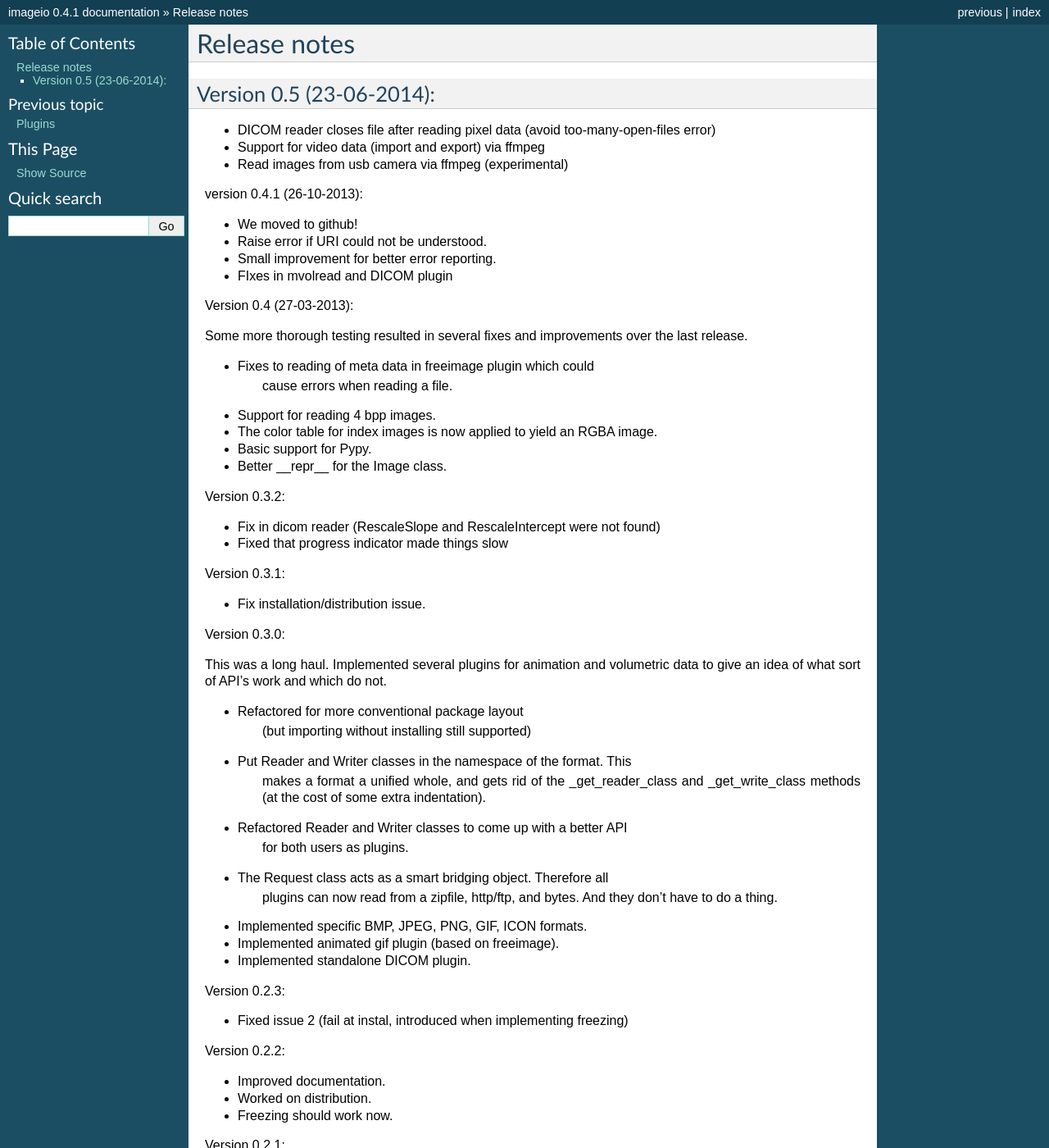
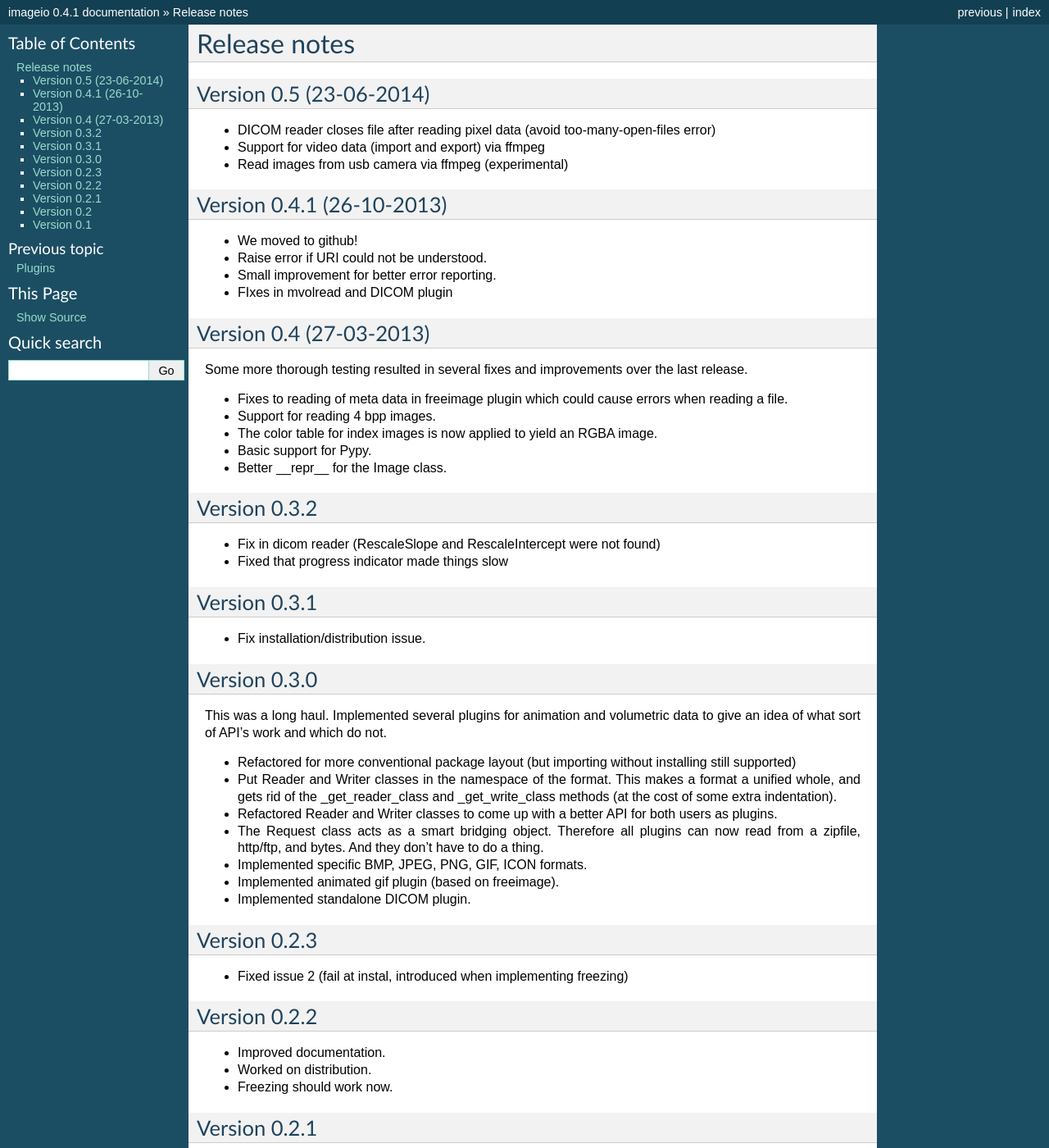
Before and after one commit to imageio/imageio, a Sphinx documentation site: the page built from docs/releasenotes.rst, in a window 1280 px wide and 1400 px high. Shown: the whole window at 82% size. Built offline with Sphinx 7.4.7, drawn with Linux system fonts in a browser that asks for light colours; some of the changed text lies outside the part shown.

Commit message:
Update releasenotes.rst

```diff
--- a/docs/releasenotes.rst
+++ b/docs/releasenotes.rst
@@ -1,9 +1,9 @@
+-------------
 Release notes
 -------------
 
-
-Version 0.5 (23-06-2014):
-=========================
+Version 0.5 (23-06-2014)
+========================
 
 * DICOM reader closes file after reading pixel data
   (avoid too-many-open-files error)
@@ -12,7 +12,8 @@ Version 0.5 (23-06-2014):
 
 
 
-version 0.4.1 (26-10-2013):
+Version 0.4.1 (26-10-2013)
+==========================
 
 * We moved to github!
 * Raise error if URI could not be understood.
@@ -20,77 +21,86 @@ version 0.4.1 (26-10-2013):
 * FIxes in mvolread and DICOM plugin
 
 
-Version 0.4 (27-03-2013):
+Version 0.4 (27-03-2013)
+========================
 
 Some more thorough testing resulted in several fixes and improvements over
 the last release.
 
 * Fixes to reading of meta data in freeimage plugin which could
-    cause errors when reading a file.
+  cause errors when reading a file.
 * Support for reading 4 bpp images.
 * The color table for index images is now applied to yield an RGBA image.
 * Basic support for Pypy.
 * Better __repr__ for the Image class.
 
 
-Version 0.3.2:
+Version 0.3.2
+=============
 
 * Fix in dicom reader (RescaleSlope and RescaleIntercept were not found)
 * Fixed that progress indicator made things slow
 
 
-Version 0.3.1:
+Version 0.3.1
+=============
 
 * Fix installation/distribution issue.
 
 
-Version 0.3.0:
+Version 0.3.0
+=============
 
 This was a long haul. Implemented several plugins for animation and
 volumetric data to give an idea of what sort of API's work and which
 do not.
 
 * Refactored for more conventional package layout
-    (but importing without installing still supported)
+  (but importing without installing still supported)
 * Put Reader and Writer classes in the namespace of the format. This
-    makes a format a unified whole, and gets rid of the
-    _get_reader_class and _get_write_class methods (at the cost of
-    some extra indentation).
+  makes a format a unified whole, and gets rid of the
+  _get_reader_class and _get_write_class methods (at the cost of
+  some extra indentation).
 * Refactored Reader and Writer classes to come up with a better API
-    for both users as plugins.
+  for both users as plugins.
 * The Request class acts as a smart bridging object. Therefore all
-    plugins can now read from a zipfile, http/ftp, and bytes. And they
-    don't have to do a thing.
+  plugins can now read from a zipfile, http/ftp, and bytes. And they
+  don't have to do a thing.
 * Implemented specific BMP, JPEG, PNG, GIF, ICON formats.
 * Implemented animated gif plugin (based on freeimage).
 * Implemented standalone DICOM plugin.
 
 
-Version 0.2.3:
+Version 0.2.3
+=============
 
 * Fixed issue 2 (fail at instal, introduced when implementing freezing)
 
 
-Version 0.2.2:
+Version 0.2.2
+=============
 
 * Improved documentation.
 * Worked on distribution.
 * Freezing should work now.
 
 
-Version 0.2.1:
+Version 0.2.1
+=============
 
 * Introduction of the :ref:`imageio.help<insertdocs-imageio-help>` function.
 * Wrote a lot of documentation.
 * Added example (dummy) plugin.
 
 
-Version 0.2:
+Version 0.2
+===========
 
 * New plugin system implemented after discussions in group.
 * Access to format information.
 
 
-Version 0.1:
+Version 0.1
+===========
 
 * First version with a preliminary plugin system.
```
